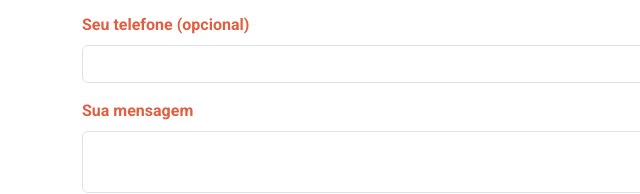
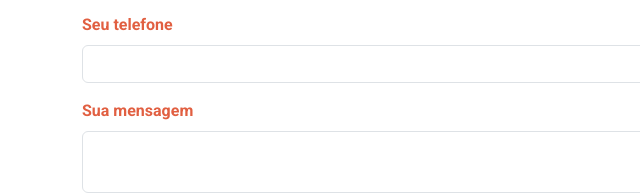
Before and after one commit to Jportov/portogrill, a plain HTML site: page index.html in a window 1280 px wide. Shown: the part 3133-3327 px from the top of the page, 0-640 px from the left. Drawn offline with nearby package versions, Linux system fonts and the light colour scheme.

Commit message:
Update index.html

```diff
--- a/index.html
+++ b/index.html
@@ -465,7 +465,7 @@
                                 <input type="email" id="email" class="form-control" required >
                             </div>
                             <div class="mb-3">
-                                <label for="telefone" class="form-label fw-bold text-colored">Seu telefone (opcional)</label>
+                                <label for="telefone" class="form-label fw-bold text-colored">Seu telefone</label>
                                 <input type="tel" id="telefone" class="form-control">
                             </div>
                             <div class="mb-3">
```
